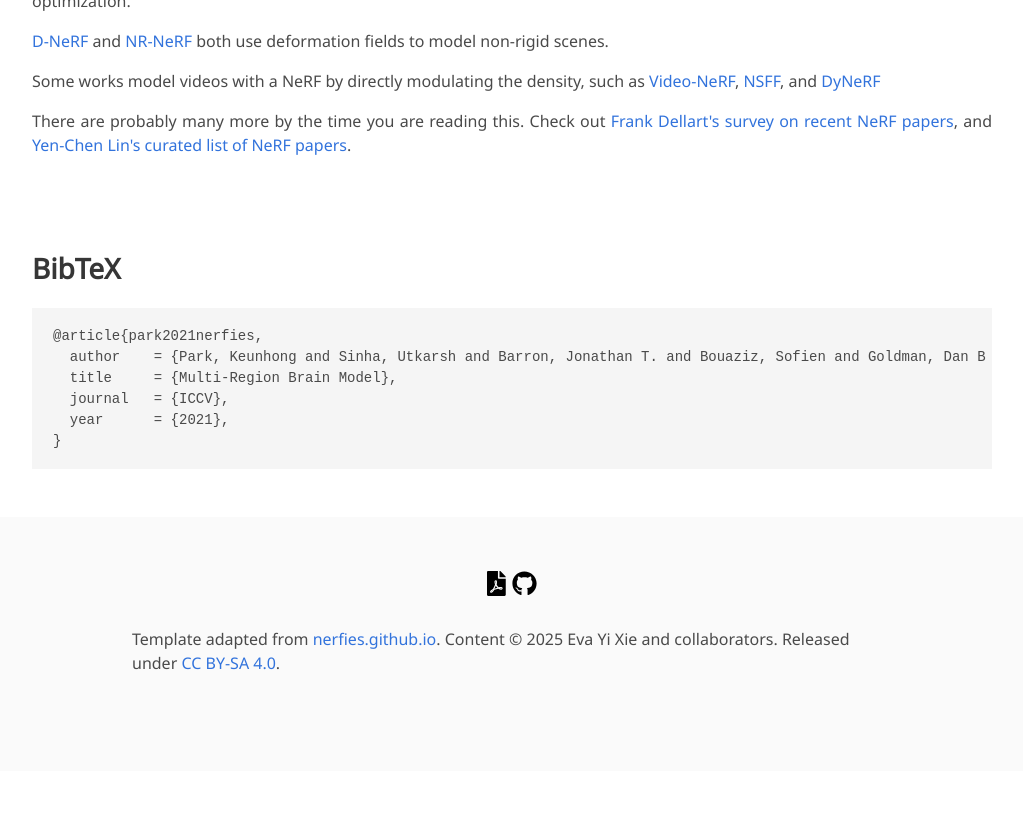
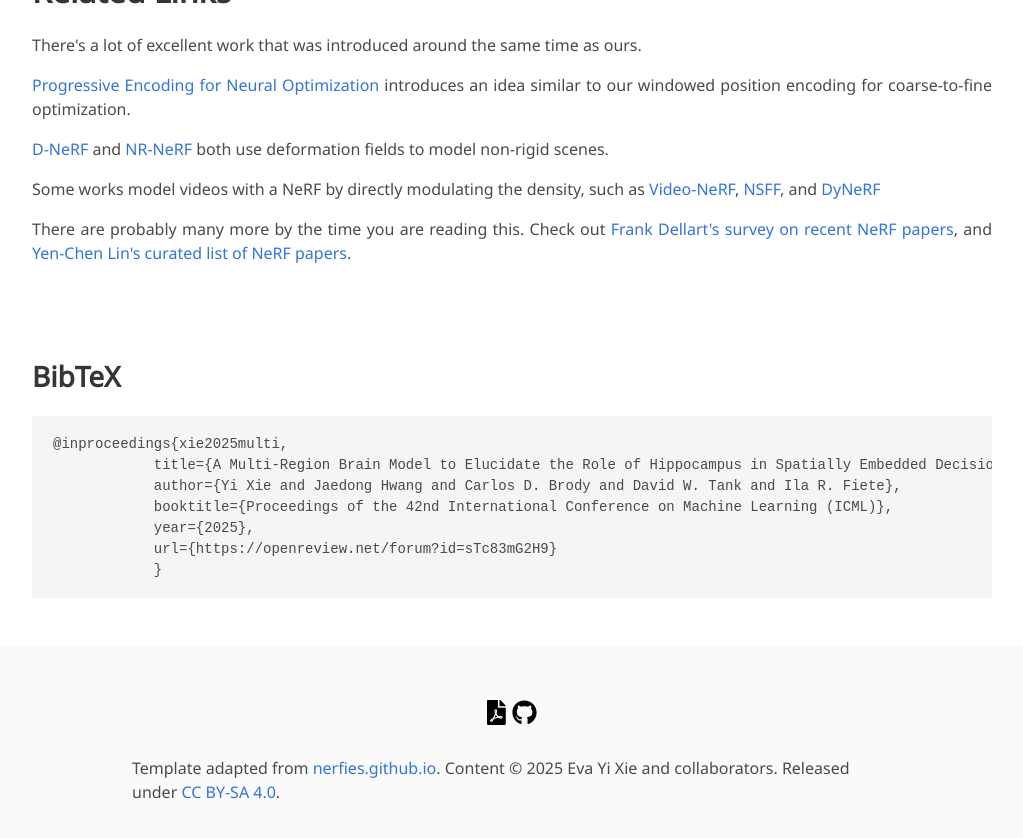
Before and after one commit to minzsiure/minzsiure.github.io, a Jekyll site: the page multiregion-brain-model/index.html, which Jekyll copies as it is, in a window 1280 px wide and 900 px high, scrolled down 3436 px. Shown: the top 838 px of the window, without its empty margins (128-1151 px from the left). Built offline with Jekyll 4.4.1, drawn with Linux system fonts in a browser that asks for light colours; nearby versions of some CDN libraries; some web fonts are replaced; library files that are not in the unit come from our copies; a style sheet for code colours, icons or effects is not loaded; before the commit the page ends 4207 px from its top, so only the background shows below that; some of the changed text lies outside the part shown.

Commit message:
add title and citation

```diff
--- a/multiregion-brain-model/index.html
+++ b/multiregion-brain-model/index.html
@@ -88,7 +88,8 @@
             <div class="container is-max-desktop">
                 <div class="columns is-centered">
                     <div class="column has-text-centered">
-                        <h1 class="title is-1 publication-title">Multi-Region Brain Model</h1>
+                        <h1 class="title is-1 publication-title">A Multi-Region Brain Model to Elucidate the Role of
+                            Hippocampus in Spatially Embedded Decision-Making</h1>
                         <div class="is-size-5 publication-authors">
                             <span class="author-block">
                                 <a href="https://minzsiure.github.io/">Yi Xie</a><sup>1,2</sup>,</span>
@@ -420,12 +421,13 @@
     <section class="section" id="BibTeX">
         <div class="container is-max-desktop content">
             <h2 class="title">BibTeX</h2>
-            <pre><code>@article{park2021nerfies,
-  author    = {Park, Keunhong and Sinha, Utkarsh and Barron, Jonathan T. and Bouaziz, Sofien and Goldman, Dan B and Seitz, Steven M. and Martin-Brualla, Ricardo},
-  title     = {Multi-Region Brain Model},
-  journal   = {ICCV},
-  year      = {2021},
-}</code></pre>
+            <pre><code>@inproceedings{xie2025multi,
+            title={A Multi-Region Brain Model to Elucidate the Role of Hippocampus in Spatially Embedded Decision-Making},
+            author={Yi Xie and Jaedong Hwang and Carlos D. Brody and David W. Tank and Ila R. Fiete},
+            booktitle={Proceedings of the 42nd International Conference on Machine Learning (ICML)},
+            year={2025},
+            url={https://openreview.net/forum?id=sTc83mG2H9}
+            }</code></pre>
         </div>
     </section>
 
```
